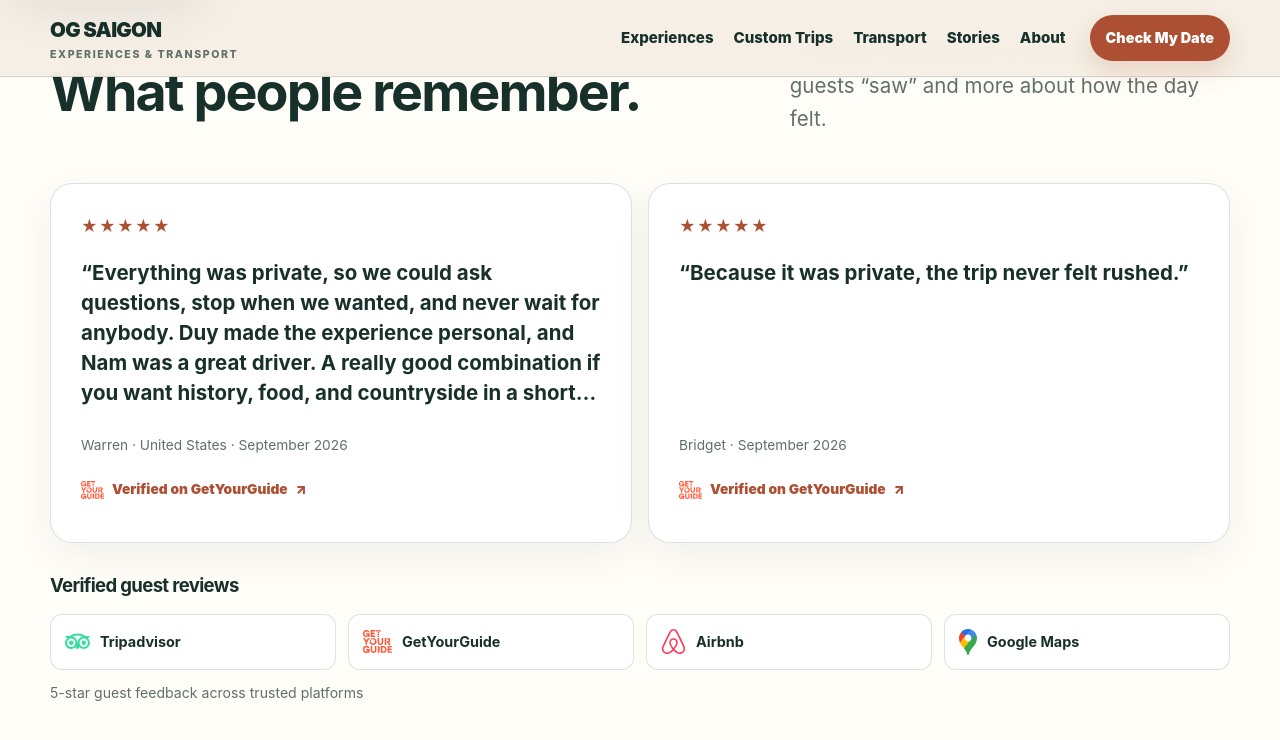
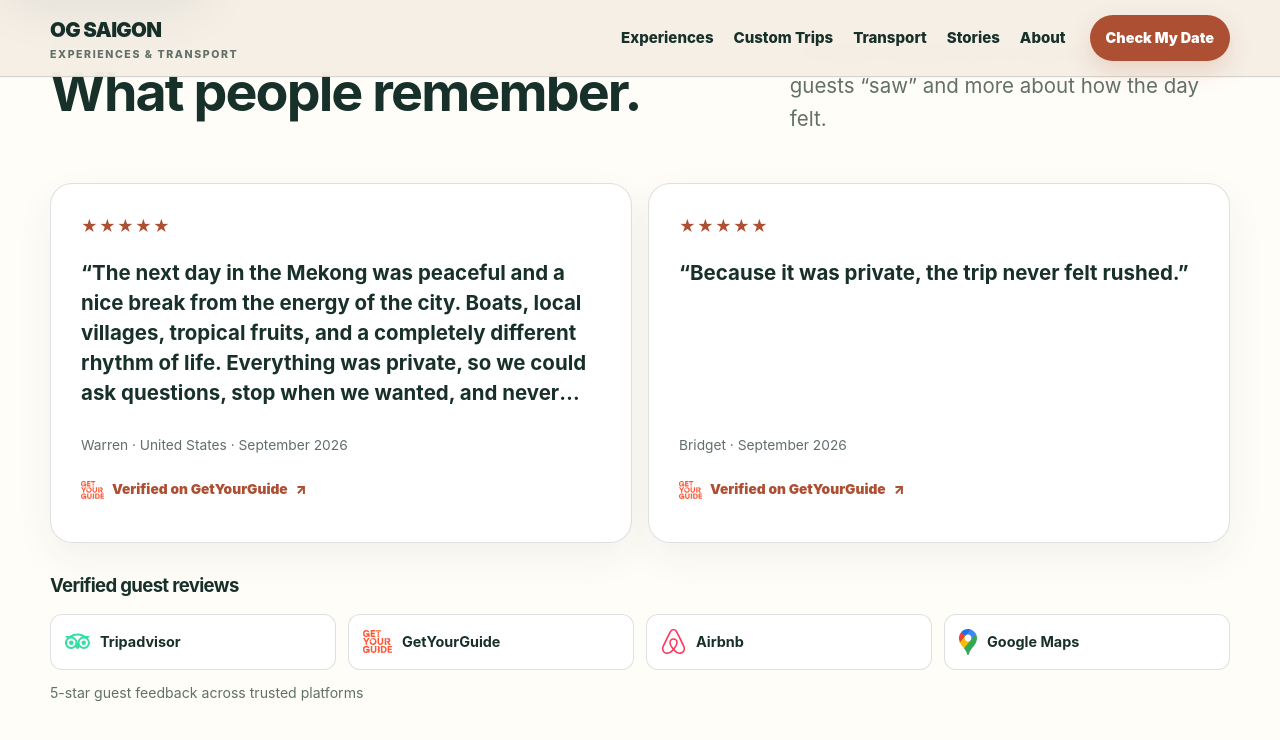
Before and after one commit to DSG2025/DSG2025.github.io, a Jekyll site: the page built from index.html, in a window 1280 px wide and 900 px high, scrolled down 3524 px. Shown: the top 740 px of the window. Built offline with Jekyll 4.4.1, drawn with Linux system fonts in a browser that asks for light colours.

Commit message:
Reviews V1: use contiguous Warren quote respecting public founder privacy

```diff
--- a/index.html
+++ b/index.html
@@ -223,7 +223,7 @@ footer_variant: home
 <div class="testimonial-grid">
 <article class="testimonial-card">
 <div aria-label="5 out of 5 stars" class="testimonial-stars">★★★★★</div>
-<blockquote class="testimonial-quote testimonial-quote--featured">“Everything was private, so we could ask questions, stop when we wanted, and never wait for anybody. Duy made the experience personal, and Nam was a great driver. A really good combination if you want history, food, and countryside in a short visit.”</blockquote>
+<blockquote class="testimonial-quote testimonial-quote--featured">“The next day in the Mekong was peaceful and a nice break from the energy of the city. Boats, local villages, tropical fruits, and a completely different rhythm of life. Everything was private, so we could ask questions, stop when we wanted, and never wait for anybody.”</blockquote>
 <p class="testimonial-meta">Warren · United States · September 2026</p>
 <a class="testimonial-source text-link" data-platform-link="getyourguide" href="https://www.getyourguide.com/og-saigon-experience--transport-s695288/" rel="noopener noreferrer" target="_blank"><img src="/assets/images/review-platforms/getyourguide.svg" alt="" aria-hidden="true" width="23" height="19" loading="lazy">Verified on GetYourGuide <span aria-hidden="true">↗</span></a>
 </article>
```
